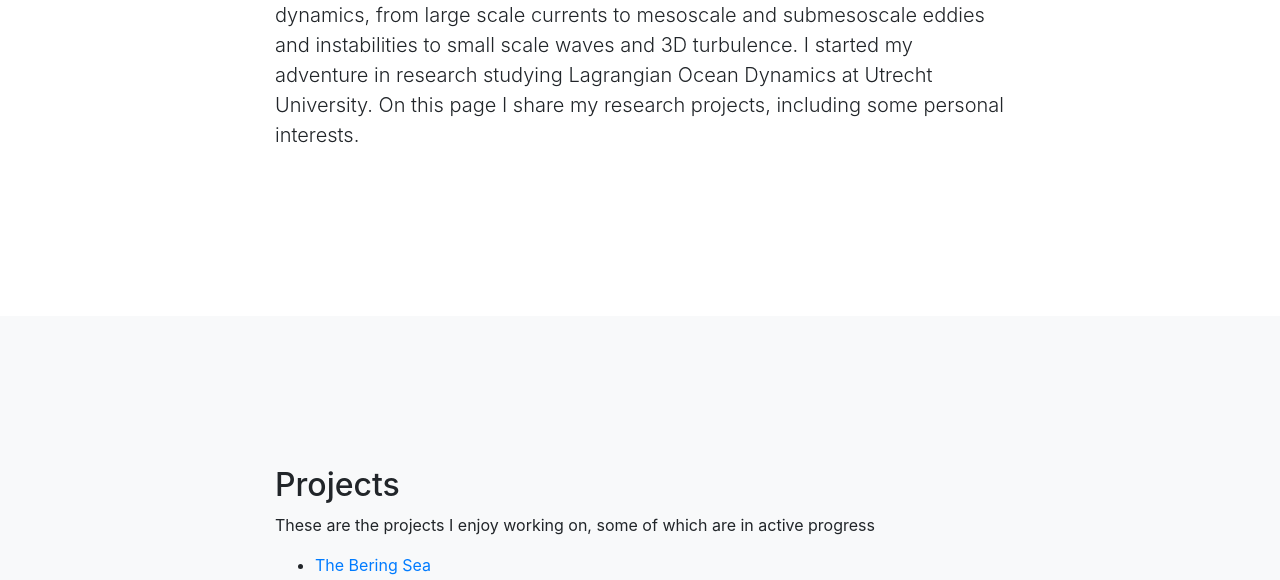
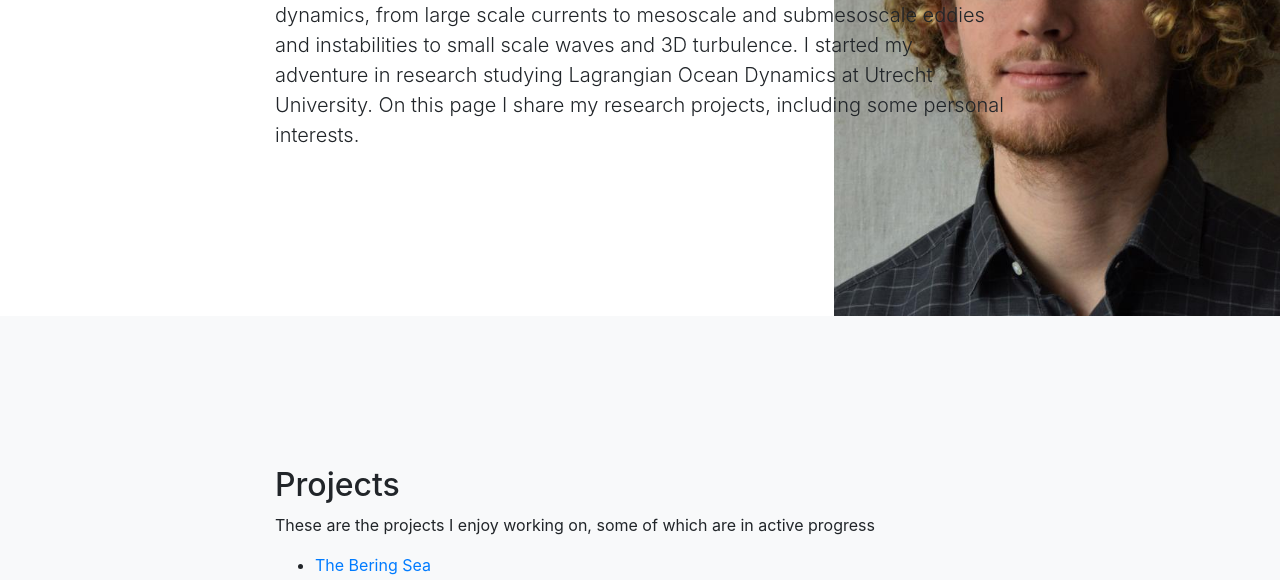
Before and after one commit to reint-fischer/reint-fischer.github.io, a website with bundled scripts: page index.html in a window 1280 px wide. Shown: the part 520-1100 px from the top of the page. Built offline with nearby package versions, Linux system fonts and the light colour scheme; files whose address does not match are found by name.

Commit message:
Update scrolling-nav.css

```diff
--- a/css/scrolling-nav.css
+++ b/css/scrolling-nav.css
@@ -14,7 +14,7 @@ header {
 }
 
 .bg-reint {
-  background-image: url("../images/reint.png");
+  background-image: url("../images/reint.jpeg");
   background-position: right center;
   background-repeat: no-repeat;
   background-size: contain;
```
